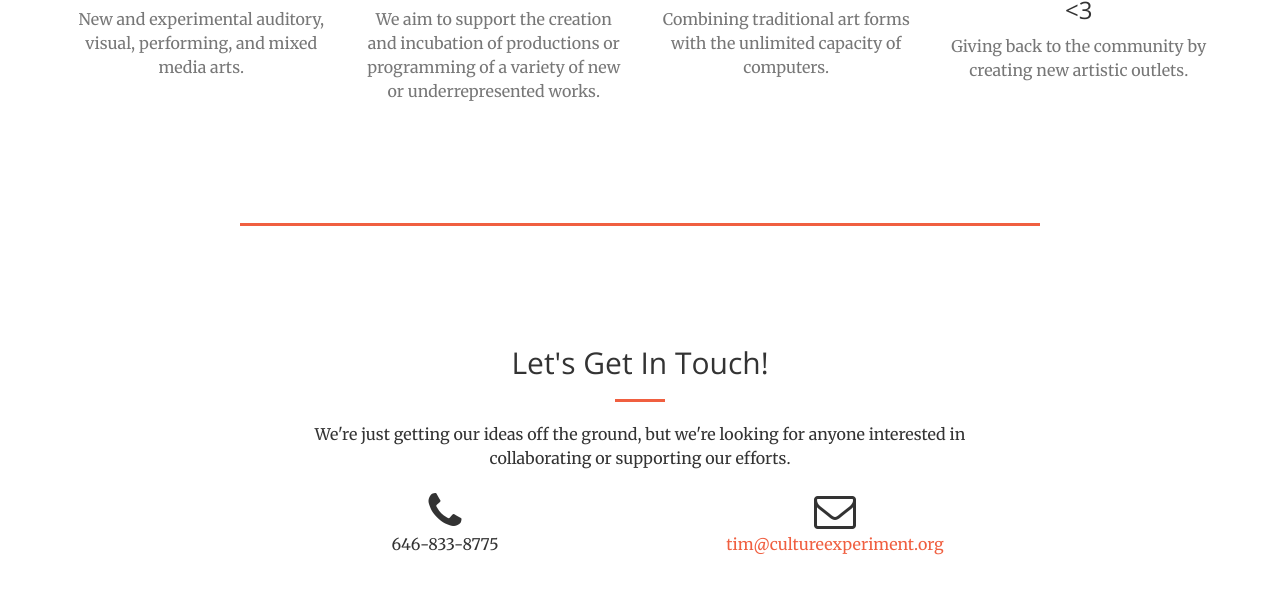
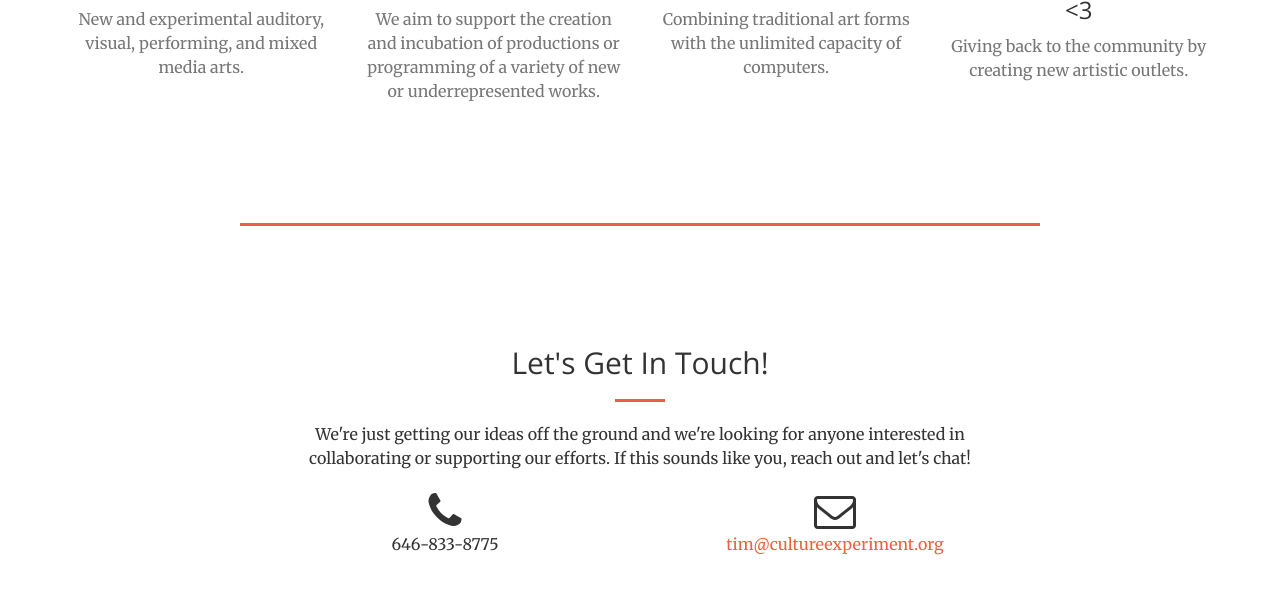
Before and after one commit to cultureexperiment/cultureexperiment.github.io, a website: page index.html in a window 1280 px wide. Shown: the part 1495-2089 px from the top of the page. Drawn offline with nearby package versions, Linux system fonts and the light colour scheme.

Commit message:
Adjusted the contact area text

```diff
--- a/index.html
+++ b/index.html
@@ -139,7 +139,7 @@
                 <div class="col-lg-8 col-lg-offset-2 text-center">
                     <h2 class="section-heading">Let's Get In Touch!</h2>
                     <hr class="primary">
-                    <p>We're just getting our ideas off the ground, but we're looking for anyone interested in collaborating or supporting our efforts.</p>
+                    <p>We're just getting our ideas off the ground and we're looking for anyone interested in collaborating or supporting our efforts. If this sounds like you, reach out and let's chat!</p>
                 </div>
                 <div class="col-lg-4 col-lg-offset-2 text-center">
                     <i class="fa fa-phone fa-3x sr-contact"></i>
```
